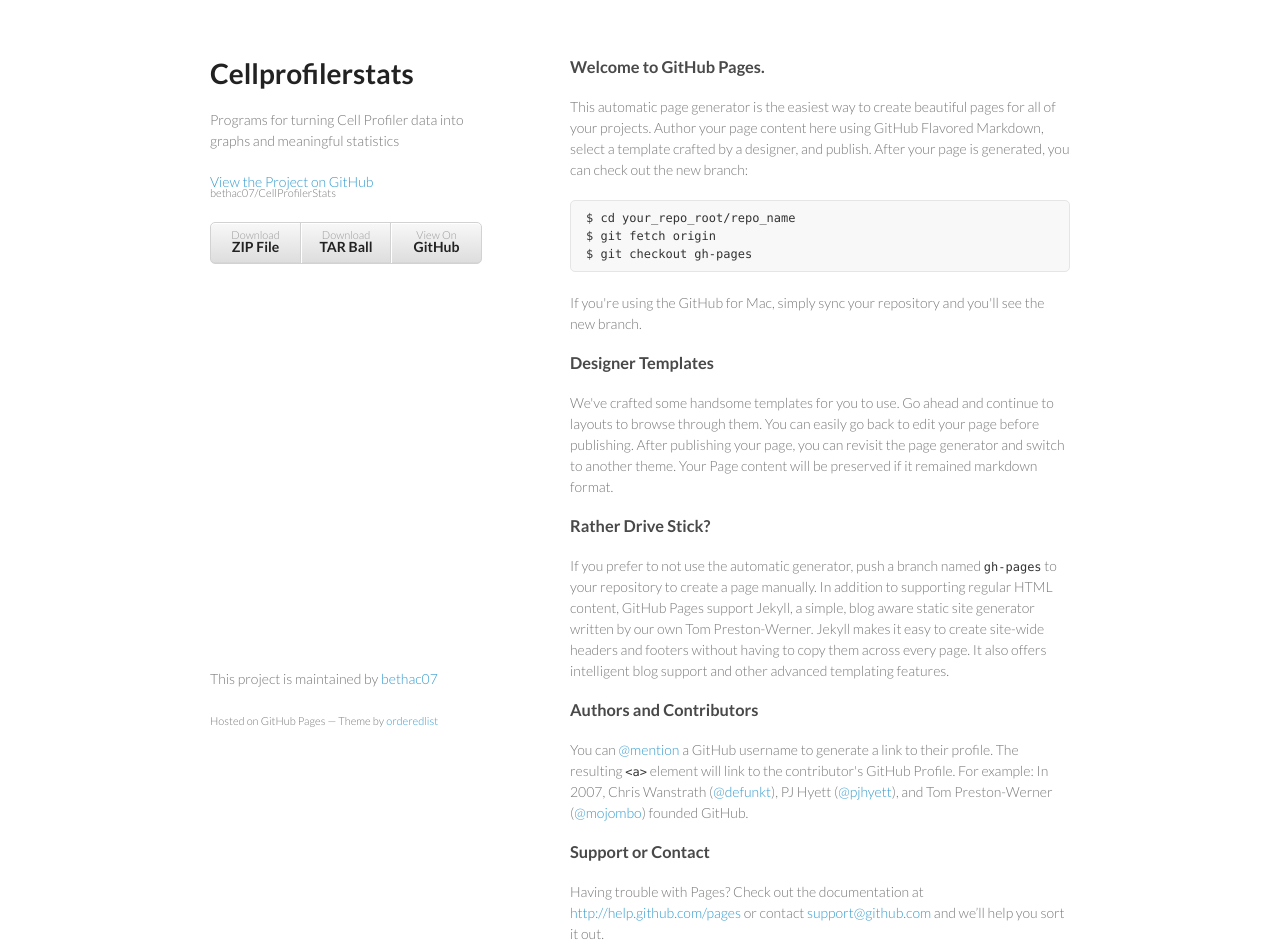
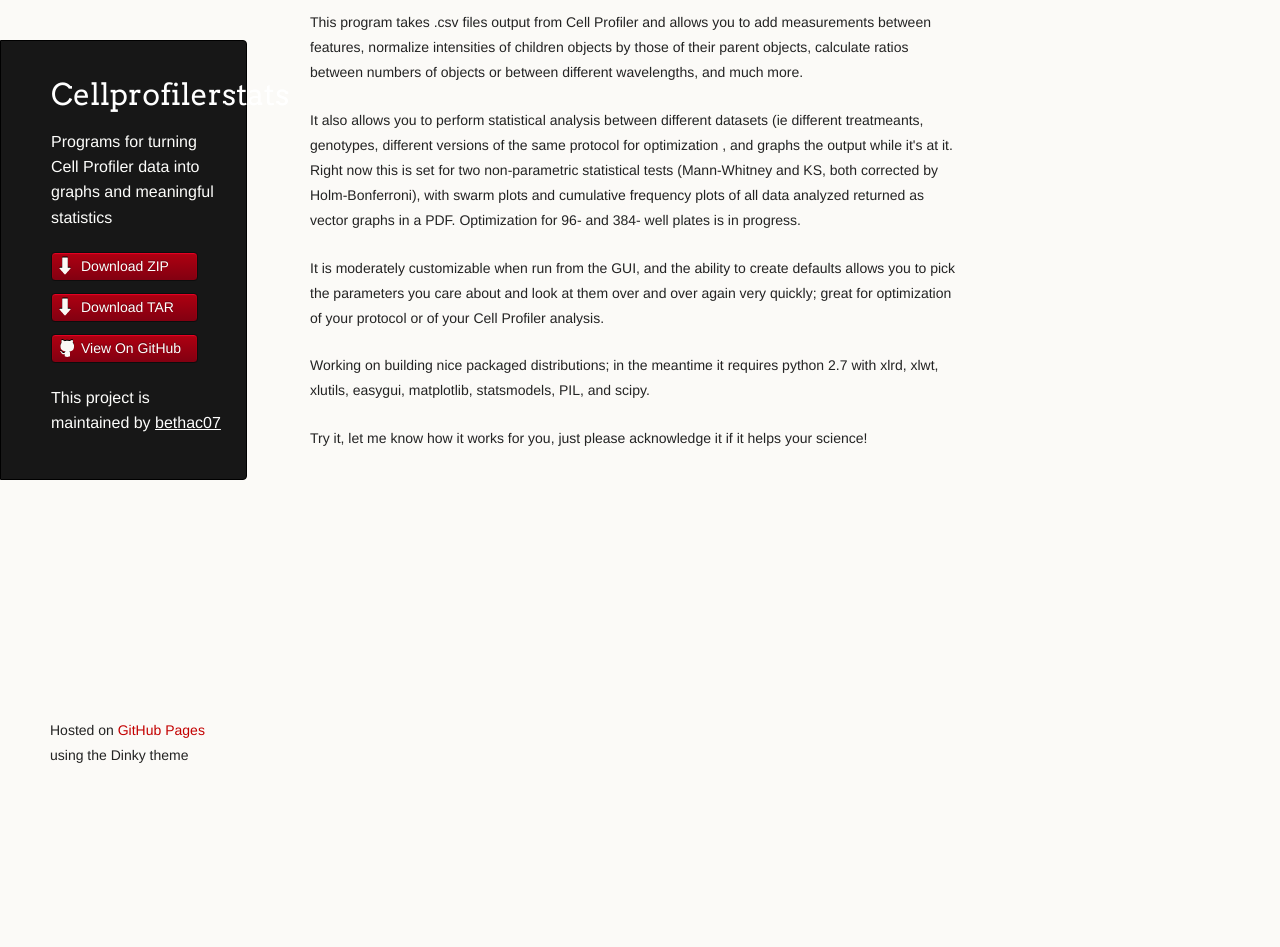
Before and after one commit to bethac07/CellProfilerStats, a plain HTML site: page index.html in a window 1280 px wide. After the commit the page ends 800 px from the top, so only its background shows below. Drawn offline with Linux system fonts and the light colour scheme.

Commit message:
Create gh-pages branch via GitHub

```diff
--- a/index.html
+++ b/index.html
@@ -7,6 +7,7 @@
 
     <link rel="stylesheet" href="stylesheets/styles.css">
     <link rel="stylesheet" href="stylesheets/pygment_trac.css">
+    <script src="javascripts/scale.fix.js"></script>
     <meta name="viewport" content="width=device-width, initial-scale=1, user-scalable=no">
     <!--[if lt IE 9]>
     <script src="//html5shiv.googlecode.com/svn/trunk/html5.js"></script>
@@ -15,57 +16,35 @@
   <body>
     <div class="wrapper">
       <header>
-        <h1>Cellprofilerstats</h1>
-        <p>Programs for turning Cell Profiler data into graphs and meaningful statistics</p>
+        <h1 class="header">Cellprofilerstats</h1>
+        <p class="header">Programs for turning Cell Profiler data into graphs and meaningful statistics</p>
 
-        <p class="view"><a href="https://github.com/bethac07/CellProfilerStats">View the Project on GitHub <small>bethac07/CellProfilerStats</small></a></p>
+        <ul>
+          <li class="download"><a class="buttons" href="https://github.com/bethac07/CellProfilerStats/zipball/master">Download ZIP</a></li>
+          <li class="download"><a class="buttons" href="https://github.com/bethac07/CellProfilerStats/tarball/master">Download TAR</a></li>
+          <li><a class="buttons github" href="https://github.com/bethac07/CellProfilerStats">View On GitHub</a></li>
+        </ul>
+
+        <p class="header">This project is maintained by <a class="header name" href="https://github.com/bethac07">bethac07</a></p>
 
 
-        <ul>
-          <li><a href="https://github.com/bethac07/CellProfilerStats/zipball/master">Download <strong>ZIP File</strong></a></li>
-          <li><a href="https://github.com/bethac07/CellProfilerStats/tarball/master">Download <strong>TAR Ball</strong></a></li>
-          <li><a href="https://github.com/bethac07/CellProfilerStats">View On <strong>GitHub</strong></a></li>
-        </ul>
       </header>
       <section>
-        <h3>
-<a name="welcome-to-github-pages" class="anchor" href="#welcome-to-github-pages"><span class="octicon octicon-link"></span></a>Welcome to GitHub Pages.</h3>
+        <p>This program takes .csv files output from Cell Profiler and allows you to add measurements between features, normalize intensities of children objects by those of their parent objects, calculate ratios between numbers of objects or between different wavelengths, and much more.</p>
 
-<p>This automatic page generator is the easiest way to create beautiful pages for all of your projects. Author your page content here using GitHub Flavored Markdown, select a template crafted by a designer, and publish. After your page is generated, you can check out the new branch:</p>
+<p>It also allows you to perform statistical analysis between different datasets (ie different treatmeants, genotypes, different versions of the same protocol for optimization , and graphs the output while it's at it. Right now this is set for two non-parametric statistical tests (Mann-Whitney and KS, both corrected by Holm-Bonferroni), with swarm plots and cumulative frequency plots of all data analyzed returned as vector graphs in a PDF. Optimization for 96- and 384- well plates is in progress.</p>
 
-<pre><code>$ cd your_repo_root/repo_name
-$ git fetch origin
-$ git checkout gh-pages
-</code></pre>
+<p>It is moderately customizable when run from the GUI, and the ability to create defaults allows you to pick the parameters you care about and look at them over and over again very quickly; great for optimization of your protocol or of your Cell Profiler analysis.</p>
 
-<p>If you're using the GitHub for Mac, simply sync your repository and you'll see the new branch.</p>
+<p>Working on building nice packaged distributions; in the meantime it requires python 2.7 with xlrd, xlwt, xlutils, easygui, matplotlib, statsmodels, PIL, and scipy.</p>
 
-<h3>
-<a name="designer-templates" class="anchor" href="#designer-templates"><span class="octicon octicon-link"></span></a>Designer Templates</h3>
-
-<p>We've crafted some handsome templates for you to use. Go ahead and continue to layouts to browse through them. You can easily go back to edit your page before publishing. After publishing your page, you can revisit the page generator and switch to another theme. Your Page content will be preserved if it remained markdown format.</p>
-
-<h3>
-<a name="rather-drive-stick" class="anchor" href="#rather-drive-stick"><span class="octicon octicon-link"></span></a>Rather Drive Stick?</h3>
-
-<p>If you prefer to not use the automatic generator, push a branch named <code>gh-pages</code> to your repository to create a page manually. In addition to supporting regular HTML content, GitHub Pages support Jekyll, a simple, blog aware static site generator written by our own Tom Preston-Werner. Jekyll makes it easy to create site-wide headers and footers without having to copy them across every page. It also offers intelligent blog support and other advanced templating features.</p>
-
-<h3>
-<a name="authors-and-contributors" class="anchor" href="#authors-and-contributors"><span class="octicon octicon-link"></span></a>Authors and Contributors</h3>
-
-<p>You can <a href="https://github.com/blog/821" class="user-mention">@mention</a> a GitHub username to generate a link to their profile. The resulting <code>&lt;a&gt;</code> element will link to the contributor's GitHub Profile. For example: In 2007, Chris Wanstrath (<a href="https://github.com/defunkt" class="user-mention">@defunkt</a>), PJ Hyett (<a href="https://github.com/pjhyett" class="user-mention">@pjhyett</a>), and Tom Preston-Werner (<a href="https://github.com/mojombo" class="user-mention">@mojombo</a>) founded GitHub.</p>
-
-<h3>
-<a name="support-or-contact" class="anchor" href="#support-or-contact"><span class="octicon octicon-link"></span></a>Support or Contact</h3>
-
-<p>Having trouble with Pages? Check out the documentation at <a href="http://help.github.com/pages">http://help.github.com/pages</a> or contact <a href="mailto:support@github.com">support@github.com</a> and we’ll help you sort it out.</p>
+<p>Try it, let me know how it works for you, just please acknowledge it if it helps your science!</p>
       </section>
       <footer>
-        <p>This project is maintained by <a href="https://github.com/bethac07">bethac07</a></p>
-        <p><small>Hosted on GitHub Pages &mdash; Theme by <a href="https://github.com/orderedlist">orderedlist</a></small></p>
+        <p><small>Hosted on <a href="http://pages.github.com">GitHub Pages</a> using the Dinky theme</small></p>
       </footer>
     </div>
-    <script src="javascripts/scale.fix.js"></script>
+    <!--[if !IE]><script>fixScale(document);</script><![endif]-->
 
   </body>
 </html>
--- a/stylesheets/styles.css
+++ b/stylesheets/styles.css
@@ -1,186 +1,336 @@
-@import url(https://fonts.googleapis.com/css?family=Lato:300italic,700italic,300,700);
+@import url(https://fonts.googleapis.com/css?family=Arvo:400,700,400italic);
+
+/* MeyerWeb Reset */
+
+html, body, div, span, applet, object, iframe,
+h1, h2, h3, h4, h5, h6, p, blockquote, pre,
+a, abbr, acronym, address, big, cite, code,
+del, dfn, em, img, ins, kbd, q, s, samp,
+small, strike, strong, sub, sup, tt, var,
+b, u, i, center,
+dl, dt, dd, ol, ul, li,
+fieldset, form, label, legend,
+table, caption, tbody, tfoot, thead, tr, th, td,
+article, aside, canvas, details, embed,
+figure, figcaption, footer, header, hgroup,
+menu, nav, output, ruby, section, summary,
+time, mark, audio, video {
+  margin: 0;
+  padding: 0;
+  border: 0;
+  font: inherit;
+  vertical-align: baseline;
+}
+
+
+/* Base text styles */
 
 body {
-  padding:50px;
-  font:14px/1.5 Lato, "Helvetica Neue", Helvetica, Arial, sans-serif;
-  color:#777;
-  font-weight:300;
+  padding:10px 50px 0 0;
+  font-family:"Helvetica Neue", Helvetica, Arial, sans-serif;
+	font-size: 14px;
+	color: #232323;
+	background-color: #FBFAF7;
+	margin: 0;
+	line-height: 1.8em;
+	-webkit-font-smoothing: antialiased;
+
 }
 
 h1, h2, h3, h4, h5, h6 {
-  color:#222;
-  margin:0 0 20px;
+  color:#232323;
+  margin:36px 0 10px;
 }
 
-p, ul, ol, table, pre, dl {
-  margin:0 0 20px;
+p, ul, ol, table, dl {
+  margin:0 0 22px;
 }
 
 h1, h2, h3 {
-  line-height:1.1;
+	font-family: Arvo, Monaco, serif;
+  line-height:1.3;
+	font-weight: normal;
+}
+
+h1,h2, h3 {
+	display: block;
+	border-bottom: 1px solid #ccc;
+	padding-bottom: 5px;
 }
 
 h1 {
-  font-size:28px;
+	font-size: 30px;
 }
 
 h2 {
-  color:#393939;
+	font-size: 24px;
 }
 
-h3, h4, h5, h6 {
-  color:#494949;
+h3 {
+	font-size: 18px;
+}
+
+h4, h5, h6 {
+	font-family: Arvo, Monaco, serif;
+	font-weight: 700;
 }
 
 a {
-  color:#39c;
-  font-weight:400;
+  color:#C30000;
+  font-weight:200;
   text-decoration:none;
 }
 
-a small {
-  font-size:11px;
-  color:#777;
-  margin-top:-0.6em;
-  display:block;
+a:hover {
+	text-decoration: underline;
 }
 
-.wrapper {
-  width:860px;
-  margin:0 auto;
+a small {
+	font-size: 12px;
+}
+
+em {
+	font-style: italic;
+}
+
+strong {
+  font-weight:700;
+}
+
+ul {
+  list-style: inside;
+  padding-left: 25px;
+}
+
+ol {
+  list-style: decimal inside;
+  padding-left: 20px;
 }
 
 blockquote {
-  border-left:1px solid #e5e5e5;
-  margin:0;
-  padding:0 0 0 20px;
-  font-style:italic;
+  margin: 0;
+  padding: 0 0 0 20px;
+  font-style: italic;
 }
 
+dl, dt, dd, dl p {
+	font-color: #444;
+}
+
+dl dt {
+  font-weight: bold;
+}
+
+dl dd {
+  padding-left: 20px;
+  font-style: italic;
+}
+
+dl p {
+  padding-left: 20px;
+  font-style: italic;
+}
+
+hr {
+  border:0;
+  background:#ccc;
+  height:1px;
+  margin:0 0 24px;
+}
+
+/* Images */
+
+img {
+  position: relative;
+  margin: 0 auto;
+  max-width: 650px;
+  padding: 5px;
+  margin: 10px 0 32px 0;
+  border: 1px solid #ccc;
+}
+
+p img {
+  display: inline;
+  margin: 0;
+  padding: 0;
+  vertical-align: middle;
+  text-align: center;
+  border: none;
+}
+
+/* Code blocks */
+
 code, pre {
-  font-family:Monaco, Bitstream Vera Sans Mono, Lucida Console, Terminal;
-  color:#333;
-  font-size:12px;
+	font-family: Monaco, "Bitstream Vera Sans Mono", "Lucida Console", Terminal, monospace;
+  color:#000;
+  font-size:14px;
 }
 
 pre {
-  padding:8px 15px;
-  background: #f8f8f8;
-  border-radius:5px;
-  border:1px solid #e5e5e5;
-  overflow-x: auto;
+	padding: 4px 12px;
+  background: #FDFEFB;
+  border-radius:4px;
+  border:1px solid #D7D8C8;
+  overflow: auto;
+  overflow-y: hidden;
+	margin-bottom: 32px;
+}
+
+
+/* Tables */
+
+table {
+  width:100%;
 }
 
 table {
-  width:100%;
-  border-collapse:collapse;
+  border: 1px solid #ccc;
+  margin-bottom: 32px;
+  text-align: left;
+ }
+
+th {
+  font-family: 'Arvo', Helvetica, Arial, sans-serif;
+	font-size: 18px;
+	font-weight: normal;
+  padding: 10px;
+  background: #232323;
+  color: #FDFEFB;
+ }
+
+td {
+  padding: 10px;
+	background: #ccc;
+ }
+
+
+/* Wrapper */
+.wrapper {
+  width:960px;
 }
 
-th, td {
-  text-align:left;
-  padding:5px 10px;
-  border-bottom:1px solid #e5e5e5;
+
+/* Header */
+
+header {
+	background-color: #171717;
+	color: #FDFDFB;
+  width:170px;
+  float:left;
+  position:fixed;
+	border: 1px solid #000;
+	-webkit-border-top-right-radius: 4px;
+	-webkit-border-bottom-right-radius: 4px;
+	-moz-border-radius-topright: 4px;
+	-moz-border-radius-bottomright: 4px;
+	border-top-right-radius: 4px;
+	border-bottom-right-radius: 4px;
+	padding: 34px 25px 22px 50px;
+	margin: 30px 25px 0 0;
+	-webkit-font-smoothing: antialiased;
 }
 
-dt {
-  color:#444;
-  font-weight:700;
+p.header {
+	font-size: 16px;
 }
 
-th {
-  color:#444;
+h1.header {
+	font-family: Arvo, sans-serif;
+	font-size: 30px;
+	font-weight: 300;
+	line-height: 1.3em;
+	border-bottom: none;
+	margin-top: 0;
 }
 
-img {
-  max-width:100%;
+
+h1.header, a.header, a.name, header a{
+	color: #fff;
 }
 
-header {
-  width:270px;
-  float:left;
-  position:fixed;
+a.header {
+	text-decoration: underline;
+}
+
+a.name {
+	white-space: nowrap;
 }
 
 header ul {
   list-style:none;
-  height:40px;
-
   padding:0;
-
-  background: #eee;
-  background: -moz-linear-gradient(top, #f8f8f8 0%, #dddddd 100%);
-  background: -webkit-gradient(linear, left top, left bottom, color-stop(0%,#f8f8f8), color-stop(100%,#dddddd));
-  background: -webkit-linear-gradient(top, #f8f8f8 0%,#dddddd 100%);
-  background: -o-linear-gradient(top, #f8f8f8 0%,#dddddd 100%);
-  background: -ms-linear-gradient(top, #f8f8f8 0%,#dddddd 100%);
-  background: linear-gradient(top, #f8f8f8 0%,#dddddd 100%);
-
-  border-radius:5px;
-  border:1px solid #d2d2d2;
-  box-shadow:inset #fff 0 1px 0, inset rgba(0,0,0,0.03) 0 -1px 0;
-  width:270px;
 }
 
 header li {
-  width:89px;
-  float:left;
-  border-right:1px solid #d2d2d2;
-  height:40px;
+	list-style-type: none;
+  width:132px;
+  height:15px;
+	margin-bottom: 12px;
+	line-height: 1em;
+	padding: 6px 6px 6px 7px;
+
+	background: #AF0011;
+	background: -moz-linear-gradient(top, #AF0011 0%, #820011 100%);
+  background: -webkit-gradient(linear, left top, left bottom, color-stop(0%,#f8f8f8), color-stop(100%,#dddddd));
+  background: -webkit-linear-gradient(top, #AF0011 0%,#820011 100%);
+  background: -o-linear-gradient(top, #AF0011 0%,#820011 100%);
+  background: -ms-linear-gradient(top, #AF0011 0%,#820011 100%);
+  background: linear-gradient(top, #AF0011 0%,#820011 100%);
+
+	border-radius:4px;
+  border:1px solid #0D0D0D;
+
+	-webkit-box-shadow: inset 0px 1px 1px 0 rgba(233,2,38, 1);
+	box-shadow: inset 0px 1px 1px 0 rgba(233,2,38, 1);
+
 }
 
-header ul a {
-  line-height:1;
-  font-size:11px;
-  color:#999;
-  display:block;
-  text-align:center;
-  padding-top:6px;
-  height:40px;
+header li:hover {
+	background: #C3001D;
+	background: -moz-linear-gradient(top, #C3001D 0%, #950119 100%);
+  background: -webkit-gradient(linear, left top, left bottom, color-stop(0%,#f8f8f8), color-stop(100%,#dddddd));
+  background: -webkit-linear-gradient(top, #C3001D 0%,#950119 100%);
+  background: -o-linear-gradient(top, #C3001D 0%,#950119 100%);
+  background: -ms-linear-gradient(top, #C3001D 0%,#950119 100%);
+  background: linear-gradient(top, #C3001D 0%,#950119 100%);
 }
 
-strong {
-  color:#222;
-  font-weight:700;
+a.buttons {
+	-webkit-font-smoothing: antialiased;
+	background: url(../images/arrow-down.png) no-repeat;
+	font-weight: normal;
+	text-shadow: rgba(0, 0, 0, 0.4) 0 -1px 0;
+	padding: 2px 2px 2px 22px;
+	height: 30px;
 }
 
-header ul li + li {
-  width:88px;
-  border-left:1px solid #fff;
+a.github {
+	background: url(../images/octocat-small.png) no-repeat 1px;
 }
 
-header ul li + li + li {
-  border-right:none;
-  width:89px;
+a.buttons:hover {
+	color: #fff;
+	text-decoration: none;
 }
 
-header ul a strong {
-  font-size:14px;
-  display:block;
-  color:#222;
-}
+
+/* Section - for main page content */
 
 section {
-  width:500px;
+  width:650px;
   float:right;
   padding-bottom:50px;
 }
 
-small {
-  font-size:11px;
-}
 
-hr {
-  border:0;
-  background:#e5e5e5;
-  height:1px;
-  margin:0 0 20px;
-}
+/* Footer */
 
 footer {
-  width:270px;
+  width:170px;
   float:left;
   position:fixed;
-  bottom:50px;
+  bottom:10px;
+	padding-left: 50px;
 }
 
 @media print, screen and (max-width: 960px) {
@@ -196,14 +346,18 @@ footer {
     width:auto;
   }
 
+	footer {
+		border-top: 1px solid #ccc;
+		margin:0 84px 0 50px;
+		padding:0;
+	}
+
   header {
     padding-right:320px;
   }
 
   section {
-    border:1px solid #e5e5e5;
-    border-width:1px 0;
-    padding:20px 0;
+    padding:20px 84px 20px 50px;
     margin:0 0 20px;
   }
 
@@ -213,8 +367,8 @@ footer {
 
   header ul {
     position:absolute;
-    right:50px;
-    top:52px;
+    right:130px;
+    top:84px;
   }
 }
 
@@ -224,26 +378,38 @@ footer {
   }
 
   header {
-    padding:0;
+    padding:10px 20px 0;
+		margin-right: 0;
   }
+
+	section {
+    padding:10px 0 10px 20px;
+    margin:0 0 30px;
+  }
+
+	footer {
+		margin: 0 0 0 30px;
+	}
 
   header ul, header p.view {
     position:static;
   }
-
-  pre, code {
-    word-wrap:normal;
-  }
 }
 
 @media print, screen and (max-width: 480px) {
-  body {
-    padding:15px;
+
+  header ul li.download {
+    display:none;
   }
 
-  header ul {
-    display:none;
-  }
+	footer {
+		margin: 0 0 0 20px;
+	}
+
+	footer a{
+		display:block;
+	}
+
 }
 
 @media print {
```
Also changed, not shown: javascripts/scale.fix.js (+20 -17 lines), params.json (+1 -1 lines), images/arrow-down.png (added), images/octocat-small.png (added).
